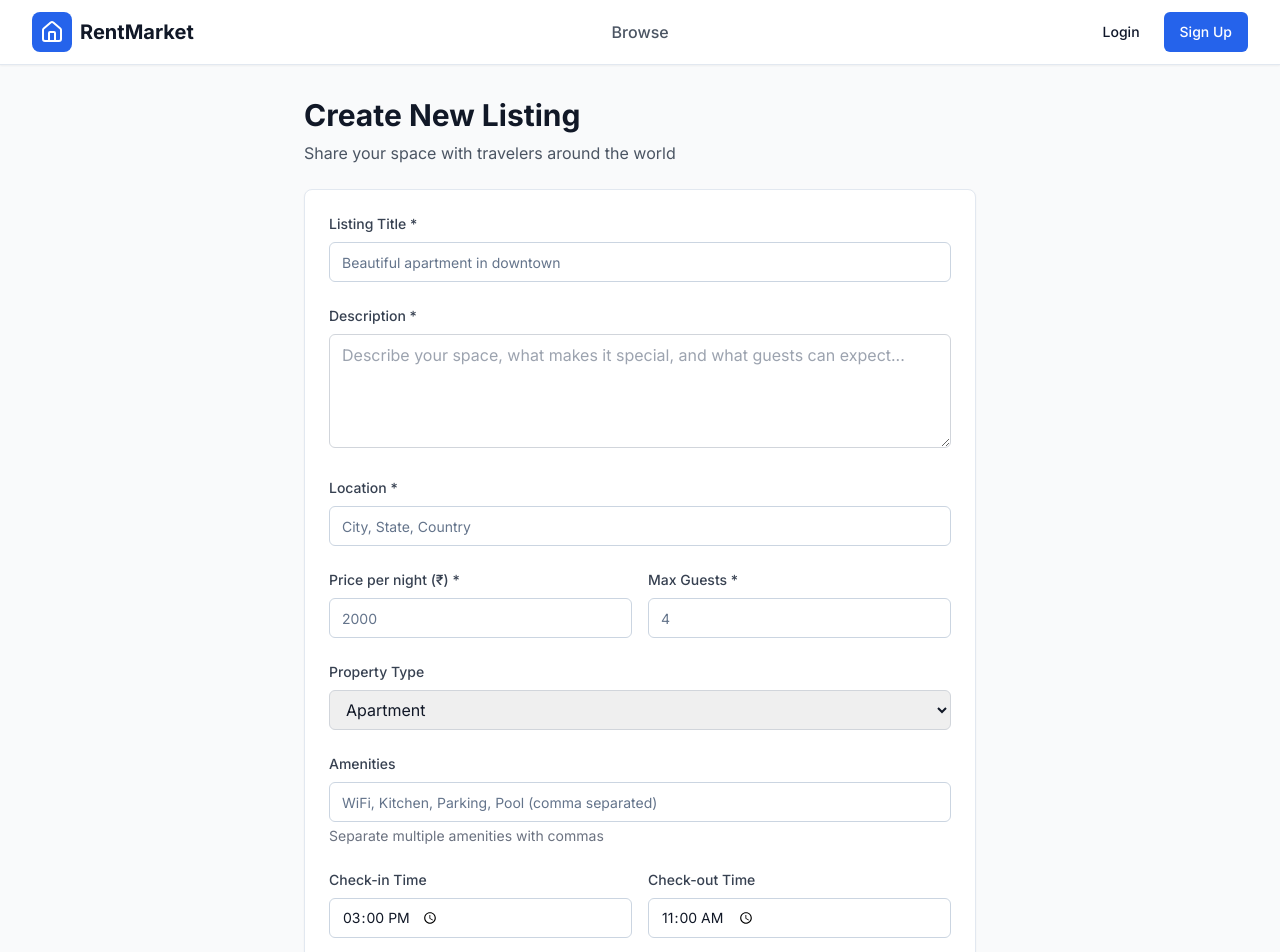
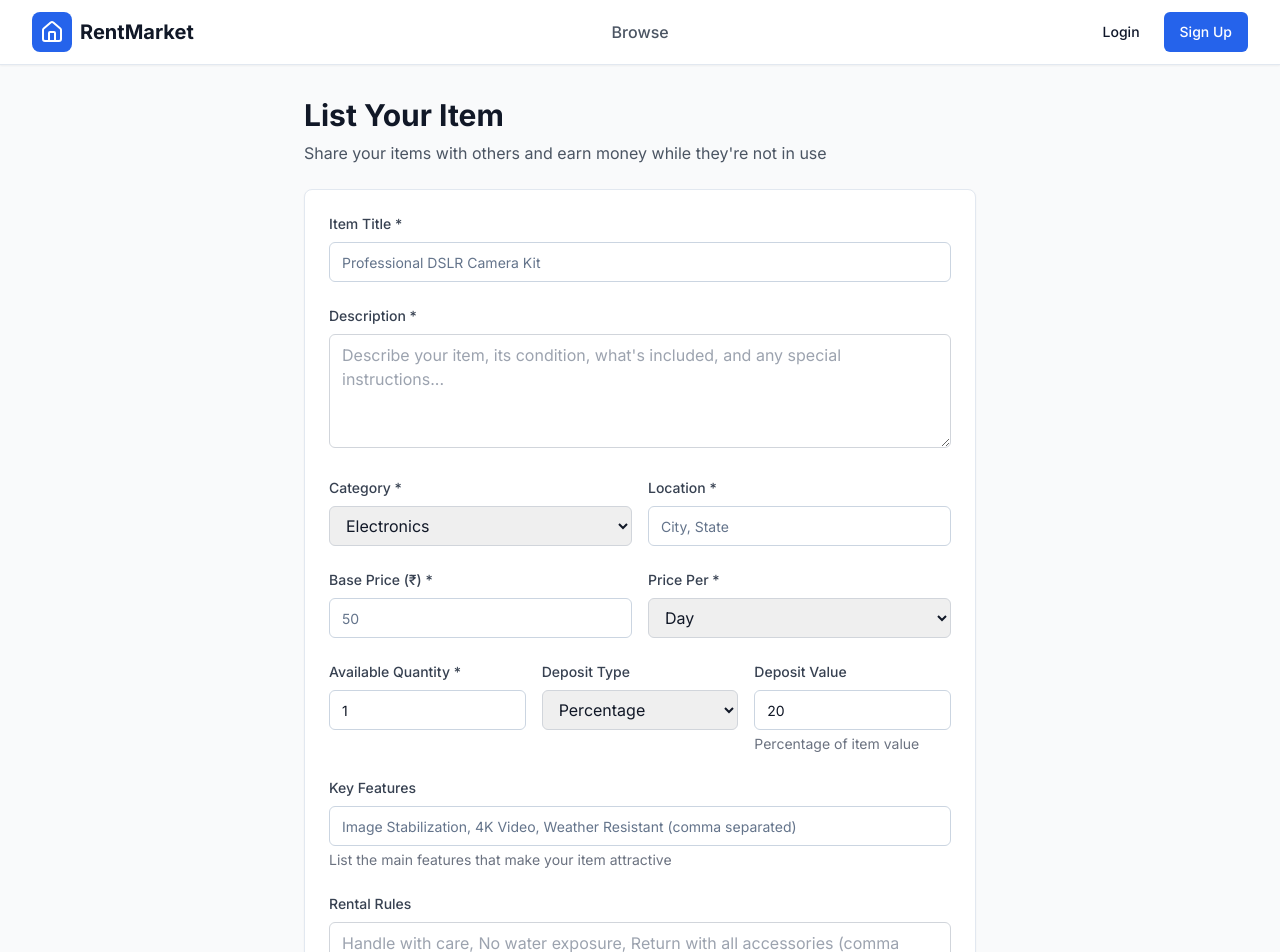
Before and after one commit to ReaperOAK/odoo-test, a React (Vite) app in the folder frontend/: page /listings/new in a window 1280 px wide. Shown: the top 952 px of the page. Built offline with nearby package versions, Linux system fonts and the light colour scheme; no server answers.

Commit message:
feat: Revamp CreateListing component for item rentals with updated fields and validation

```diff
--- a/frontend/src/pages/CreateListing.jsx
+++ b/frontend/src/pages/CreateListing.jsx
@@ -15,14 +15,16 @@ const CreateListing = () => {
   const [formData, setFormData] = useState({
     title: '',
     description: '',
+    category: 'electronics',
+    basePrice: '',
+    unitType: 'day',
     location: '',
-    price: '',
-    maxGuests: '',
-    amenities: '',
-    category: 'apartment',
+    totalQuantity: '1',
+    depositType: 'percent',
+    depositValue: '20',
+    features: '',
     rules: '',
-    checkInTime: '15:00',
-    checkOutTime: '11:00'
+    images: ''
   });
 
   const [errors, setErrors] = useState({});
@@ -64,8 +66,8 @@ const CreateListing = () => {
     if (!formData.title.trim()) newErrors.title = 'Title is required';
     if (!formData.description.trim()) newErrors.description = 'Description is required';
     if (!formData.location.trim()) newErrors.location = 'Location is required';
-    if (!formData.price || formData.price <= 0) newErrors.price = 'Valid price is required';
-    if (!formData.maxGuests || formData.maxGuests <= 0) newErrors.maxGuests = 'Max guests must be at least 1';
+    if (!formData.basePrice || formData.basePrice <= 0) newErrors.basePrice = 'Valid price is required';
+    if (!formData.totalQuantity || formData.totalQuantity <= 0) newErrors.totalQuantity = 'Quantity must be at least 1';
 
     if (Object.keys(newErrors).length > 0) {
       setErrors(newErrors);
@@ -75,9 +77,12 @@ const CreateListing = () => {
     // Format data for API
     const submitData = {
       ...formData,
-      price: parseFloat(formData.price),
-      maxGuests: parseInt(formData.maxGuests),
-      amenities: formData.amenities.split(',').map(a => a.trim()).filter(a => a)
+      basePrice: parseFloat(formData.basePrice),
+      totalQuantity: parseInt(formData.totalQuantity),
+      depositValue: parseFloat(formData.depositValue),
+      features: formData.features ? formData.features.split(',').map(f => f.trim()).filter(f => f) : [],
+      rules: formData.rules ? formData.rules.split(',').map(r => r.trim()).filter(r => r) : [],
+      images: formData.images ? formData.images.split(',').map(img => img.trim()).filter(img => img) : []
     };
 
     createListingMutation.mutate(submitData);
@@ -93,8 +98,8 @@ const CreateListing = () => {
     <div className="container mx-auto px-4 py-8">
       <div className="max-w-2xl mx-auto">
         <div className="mb-6">
-          <h1 className="text-3xl font-bold text-gray-900">Create New Listing</h1>
-          <p className="text-gray-600 mt-2">Share your space with travelers around the world</p>
+          <h1 className="text-3xl font-bold text-gray-900">List Your Item</h1>
+          <p className="text-gray-600 mt-2">Share your items with others and earn money while they're not in use</p>
         </div>
 
         <Card className="p-6">
@@ -102,14 +107,14 @@ const CreateListing = () => {
             {/* Title */}
             <div>
               <label htmlFor="title" className="block text-sm font-medium text-gray-700 mb-2">
-                Listing Title *
+                Item Title *
               </label>
               <Input
                 id="title"
                 name="title"
                 value={formData.title}
                 onChange={handleInputChange}
-                placeholder="Beautiful apartment in downtown"
+                placeholder="Professional DSLR Camera Kit"
                 className={errors.title ? 'border-red-500' : ''}
               />
               {errors.title && <p className="text-red-500 text-sm mt-1">{errors.title}</p>}
@@ -126,7 +131,7 @@ const CreateListing = () => {
                 value={formData.description}
                 onChange={handleInputChange}
                 rows={4}
-                placeholder="Describe your space, what makes it special, and what guests can expect..."
+                placeholder="Describe your item, its condition, what's included, and any special instructions..."
                 className={`w-full px-3 py-2 border border-gray-300 rounded-md focus:outline-none focus:ring-2 focus:ring-blue-500 focus:border-transparent ${
                   errors.description ? 'border-red-500' : ''
                 }`}
@@ -134,7 +139,28 @@ const CreateListing = () => {
               {errors.description && <p className="text-red-500 text-sm mt-1">{errors.description}</p>}
             </div>
 
-            {/* Location */}
+            {/* Category and Location */}
+            <div className="grid grid-cols-1 md:grid-cols-2 gap-4">
+              <div>
+                <label htmlFor="category" className="block text-sm font-medium text-gray-700 mb-2">
+                  Category *
+                </label>
+                <select
+                  id="category"
+                  name="category"
+                  value={formData.category}
+                  onChange={handleInputChange}
+                  className="w-full px-3 py-2 border border-gray-300 rounded-md focus:outline-none focus:ring-2 focus:ring-blue-500 focus:border-transparent"
+                >
+                  <option value="electronics">Electronics</option>
+                  <option value="vehicles">Vehicles</option>
+                  <option value="sports">Sports & Recreation</option>
+                  <option value="music">Music & Audio</option>
+                  <option value="tools">Tools & Equipment</option>
+                  <option value="furniture">Furniture</option>
+                  <option value="other">Other</option>
+                </select>
+              </div>
               <div>
                 <label htmlFor="location" className="block text-sm font-medium text-gray-700 mb-2">
                   Location *
@@ -144,117 +170,123 @@ const CreateListing = () => {
                   name="location"
                   value={formData.location}
                   onChange={handleInputChange}
-                placeholder="City, State, Country"
+                  placeholder="City, State"
                   className={errors.location ? 'border-red-500' : ''}
                 />
                 {errors.location && <p className="text-red-500 text-sm mt-1">{errors.location}</p>}
               </div>
+            </div>
 
-            {/* Price and Max Guests */}
+            {/* Pricing */}
             <div className="grid grid-cols-1 md:grid-cols-2 gap-4">
               <div>
-                <label htmlFor="price" className="block text-sm font-medium text-gray-700 mb-2">
-                  Price per night (₹) *
+                <label htmlFor="basePrice" className="block text-sm font-medium text-gray-700 mb-2">
+                  Base Price (₹) *
                 </label>
                 <Input
-                  id="price"
-                  name="price"
+                  id="basePrice"
+                  name="basePrice"
                   type="number"
-                  min="0"
+                  min="1"
                   step="0.01"
-                  value={formData.price}
+                  value={formData.basePrice}
                   onChange={handleInputChange}
-                  placeholder="2000"
-                  className={errors.price ? 'border-red-500' : ''}
+                  placeholder="50"
+                  className={errors.basePrice ? 'border-red-500' : ''}
                 />
-                {errors.price && <p className="text-red-500 text-sm mt-1">{errors.price}</p>}
+                {errors.basePrice && <p className="text-red-500 text-sm mt-1">{errors.basePrice}</p>}
               </div>
               <div>
-                <label htmlFor="maxGuests" className="block text-sm font-medium text-gray-700 mb-2">
-                  Max Guests *
+                <label htmlFor="unitType" className="block text-sm font-medium text-gray-700 mb-2">
+                  Price Per *
                 </label>
-                <Input
-                  id="maxGuests"
-                  name="maxGuests"
-                  type="number"
-                  min="1"
-                  value={formData.maxGuests}
+                <select
+                  id="unitType"
+                  name="unitType"
+                  value={formData.unitType}
                   onChange={handleInputChange}
-                  placeholder="4"
-                  className={errors.maxGuests ? 'border-red-500' : ''}
-                />
-                {errors.maxGuests && <p className="text-red-500 text-sm mt-1">{errors.maxGuests}</p>}
+                  className="w-full px-3 py-2 border border-gray-300 rounded-md focus:outline-none focus:ring-2 focus:ring-blue-500 focus:border-transparent"
+                >
+                  <option value="hour">Hour</option>
+                  <option value="day">Day</option>
+                  <option value="week">Week</option>
+                </select>
               </div>
             </div>
 
-            {/* Category */}
+            {/* Quantity and Deposit */}
+            <div className="grid grid-cols-1 md:grid-cols-3 gap-4">
               <div>
-              <label htmlFor="category" className="block text-sm font-medium text-gray-700 mb-2">
-                Property Type
+                <label htmlFor="totalQuantity" className="block text-sm font-medium text-gray-700 mb-2">
+                  Available Quantity *
+                </label>
+                <Input
+                  id="totalQuantity"
+                  name="totalQuantity"
+                  type="number"
+                  min="1"
+                  value={formData.totalQuantity}
+                  onChange={handleInputChange}
+                  placeholder="1"
+                  className={errors.totalQuantity ? 'border-red-500' : ''}
+                />
+                {errors.totalQuantity && <p className="text-red-500 text-sm mt-1">{errors.totalQuantity}</p>}
+              </div>
+              <div>
+                <label htmlFor="depositType" className="block text-sm font-medium text-gray-700 mb-2">
+                  Deposit Type
                 </label>
                 <select
-                id="category"
-                name="category"
-                value={formData.category}
+                  id="depositType"
+                  name="depositType"
+                  value={formData.depositType}
                   onChange={handleInputChange}
                   className="w-full px-3 py-2 border border-gray-300 rounded-md focus:outline-none focus:ring-2 focus:ring-blue-500 focus:border-transparent"
                 >
-                <option value="apartment">Apartment</option>
-                <option value="house">House</option>
-                <option value="villa">Villa</option>
-                <option value="studio">Studio</option>
-                <option value="condo">Condo</option>
-                <option value="other">Other</option>
+                  <option value="percent">Percentage</option>
+                  <option value="flat">Flat Amount</option>
                 </select>
               </div>
-
-            {/* Amenities */}
               <div>
-              <label htmlFor="amenities" className="block text-sm font-medium text-gray-700 mb-2">
-                Amenities
+                <label htmlFor="depositValue" className="block text-sm font-medium text-gray-700 mb-2">
+                  Deposit Value
                 </label>
                 <Input
-                id="amenities"
-                name="amenities"
-                value={formData.amenities}
+                  id="depositValue"
+                  name="depositValue"
+                  type="number"
+                  min="0"
+                  max={formData.depositType === 'percent' ? "100" : undefined}
+                  step="0.01"
+                  value={formData.depositValue}
                   onChange={handleInputChange}
-                placeholder="WiFi, Kitchen, Parking, Pool (comma separated)"
+                  placeholder={formData.depositType === 'percent' ? "20" : "500"}
                 />
-              <p className="text-sm text-gray-500 mt-1">Separate multiple amenities with commas</p>
+                <p className="text-sm text-gray-500 mt-1">
+                  {formData.depositType === 'percent' ? 'Percentage of item value' : 'Fixed amount in ₹'}
+                </p>
+              </div>
             </div>
 
-            {/* Check-in and Check-out times */}
-            <div className="grid grid-cols-1 md:grid-cols-2 gap-4">
+            {/* Features */}
             <div>
-                <label htmlFor="checkInTime" className="block text-sm font-medium text-gray-700 mb-2">
-                  Check-in Time
+              <label htmlFor="features" className="block text-sm font-medium text-gray-700 mb-2">
+                Key Features
               </label>
               <Input
-                  id="checkInTime"
-                  name="checkInTime"
-                  type="time"
-                  value={formData.checkInTime}
+                id="features"
+                name="features"
+                value={formData.features}
                 onChange={handleInputChange}
+                placeholder="Image Stabilization, 4K Video, Weather Resistant (comma separated)"
               />
-              </div>
-              <div>
-                <label htmlFor="checkOutTime" className="block text-sm font-medium text-gray-700 mb-2">
-                  Check-out Time
-                </label>
-                <Input
-                  id="checkOutTime"
-                  name="checkOutTime"
-                  type="time"
-                  value={formData.checkOutTime}
-                  onChange={handleInputChange}
-                />
-              </div>
+              <p className="text-sm text-gray-500 mt-1">List the main features that make your item attractive</p>
             </div>
 
             {/* Rules */}
             <div>
               <label htmlFor="rules" className="block text-sm font-medium text-gray-700 mb-2">
-                House Rules
+                Rental Rules
               </label>
               <textarea
                 id="rules"
@@ -262,9 +294,25 @@ const CreateListing = () => {
                 value={formData.rules}
                 onChange={handleInputChange}
                 rows={3}
-                placeholder="No smoking, No pets, No parties..."
+                placeholder="Handle with care, No water exposure, Return with all accessories (comma separated for multiple rules)"
                 className="w-full px-3 py-2 border border-gray-300 rounded-md focus:outline-none focus:ring-2 focus:ring-blue-500 focus:border-transparent"
               />
+              <p className="text-sm text-gray-500 mt-1">Set clear expectations for renters</p>
+            </div>
+
+            {/* Images */}
+            <div>
+              <label htmlFor="images" className="block text-sm font-medium text-gray-700 mb-2">
+                Image URLs
+              </label>
+              <Input
+                id="images"
+                name="images"
+                value={formData.images}
+                onChange={handleInputChange}
+                placeholder="https://example.com/image1.jpg, https://example.com/image2.jpg (comma separated)"
+              />
+              <p className="text-sm text-gray-500 mt-1">Add multiple images to showcase your item</p>
             </div>
 
             {/* Error message */}
@@ -289,7 +337,7 @@ const CreateListing = () => {
                 disabled={createListingMutation.isPending}
                 className="flex-1"
               >
-                {createListingMutation.isPending ? 'Creating...' : 'Create Listing'}
+                {createListingMutation.isPending ? 'Creating Listing...' : 'Create Listing'}
               </Button>
             </div>
           </form>
```
Lines whose indentation alone changed are shown as unchanged.
